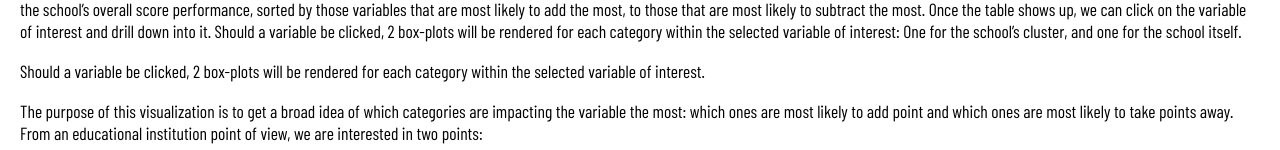
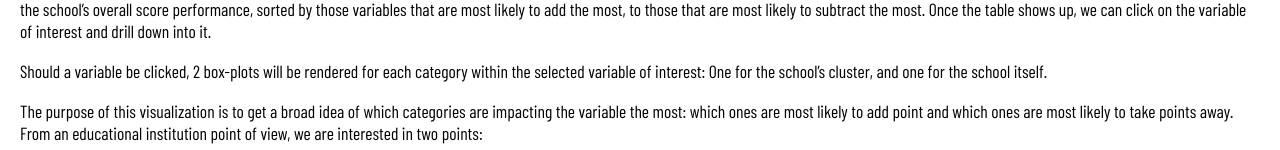
Before and after one commit to balexandermunoz/ds4a-icfes, a React (Create React App) app: page /ds4a-icfes/models in a window 1280 px wide. Shown: the part 305-455 px from the top of the page. Built offline with nearby package versions, Linux system fonts and the light colour scheme; no server answers.

Commit message:
:memo: Model description updated.

```diff
--- a/src/components/Models.js
+++ b/src/components/Models.js
@@ -18,9 +18,8 @@ const Models = (props) => {
             <div className='models--explanation'>
                 <p> In this section, we would be able to identify specific variables that impact, both in positive and negative way, over the global score, at the school level. </p>
                 <p> Then again, we indicate to the model which specific institution are we interested in. Once we tell the model our school of interest, the model will show a table breaking down those variables that are impacting the school’s overall score performance, sorted by those variables that are most likely to add the most, to those that are most likely to subtract the most.
-                    Once the table shows up, we can click on the variable of interest and drill down into it.
-                    Should a variable be clicked, 2 box-plots will be rendered for each category within the selected variable of interest: One for the school’s cluster, and one for the school itself. </p>
-                <p> Should a variable be clicked, 2 box-plots will be rendered for each category within the selected variable of interest.</p>
+                    Once the table shows up, we can click on the variable of interest and drill down into it.</p>
+                <p> Should a variable be clicked, 2 box-plots will be rendered for each category within the selected variable of interest: One for the school’s cluster, and one for the school itself.</p>
                 <p> The purpose of this visualization is to get a broad idea of which categories are impacting the variable the most: which ones are most likely to add point and which ones are most likely to take points away.
                     From an educational institution point of view, we are interested in two points:</p>
                 <ul>
```
